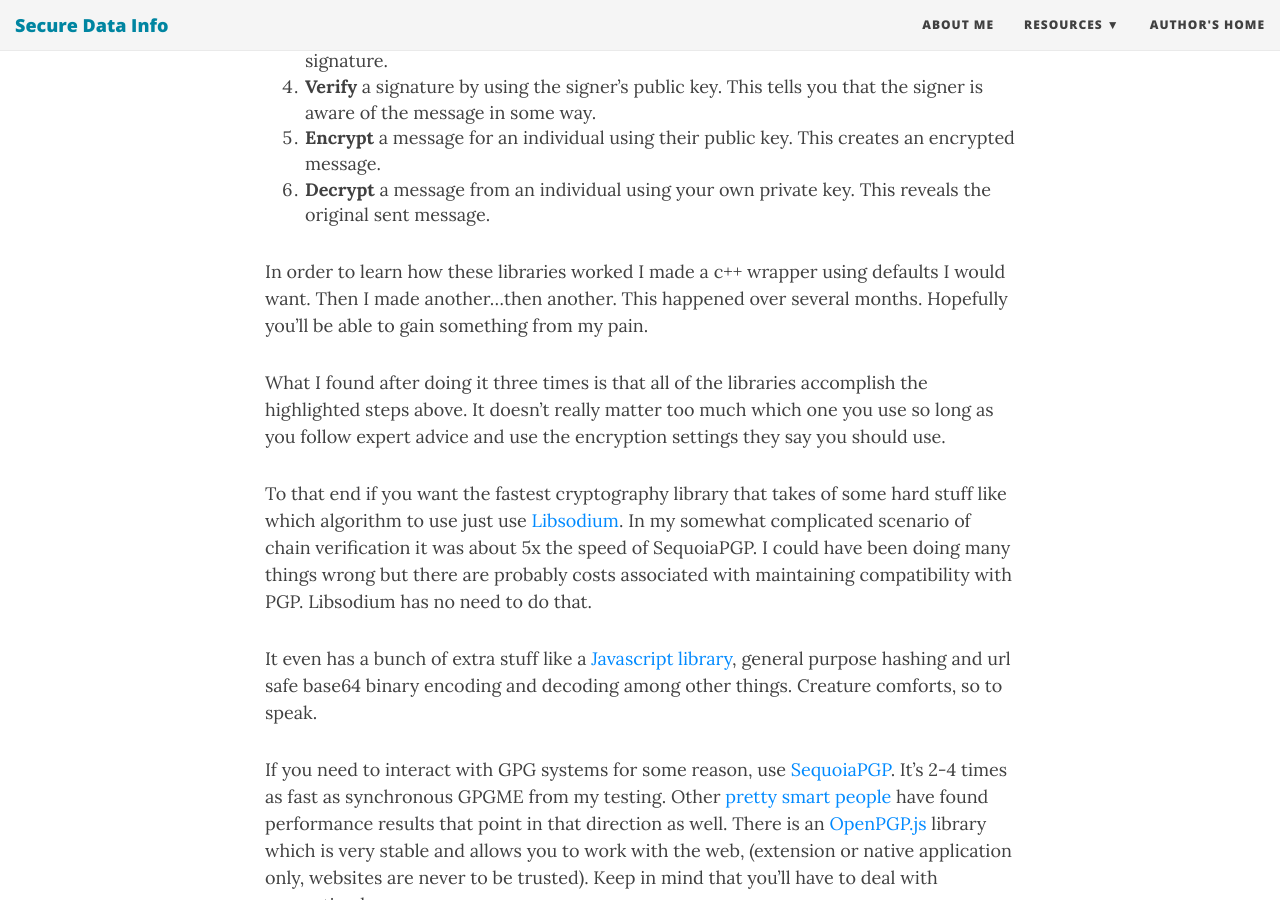
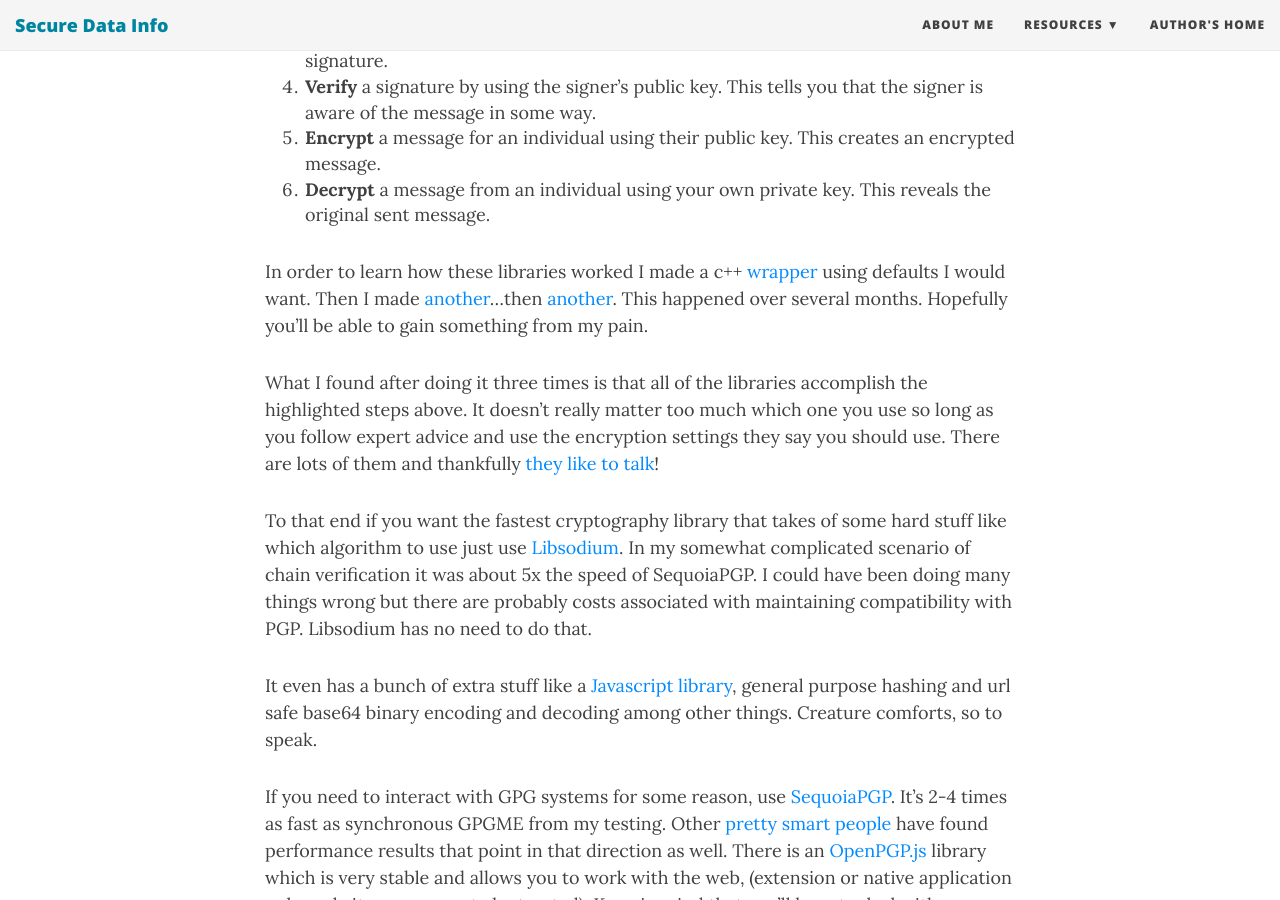
Before and after one commit to anidean/anidean.github.io, a Jekyll site: the page built from _posts/2020-06-10-cryptography-libs.md, in a window 1280 px wide and 900 px high, scrolled down 1205 px. Built offline with Jekyll 4.4.1, drawn with Linux system fonts in a browser that asks for light colours; nearby versions of some CDN libraries.

Commit message:
adding knowledge sources, adding source links for seeing crappy code

```diff
--- a/_posts/2020-06-10-cryptography-libs.md
+++ b/_posts/2020-06-10-cryptography-libs.md
@@ -20,9 +20,9 @@
 5. **Encrypt** a message for an individual using their public key.  This creates an encrypted message.
 6. **Decrypt** a message from an individual using your own private key.  This reveals the original sent message.
 
-In order to learn how these libraries worked I made a c++ wrapper using defaults I would want.  Then I made another...then another.  This happened over several months.  Hopefully you'll be able to gain something from my pain.
+In order to learn how these libraries worked I made a c++ [wrapper](https://gist.github.com/anidean/aaf803fdb68a2bc22994762d74a879d2) using defaults I would want.  Then I made [another](https://gist.github.com/anidean/dc3b4dd75ae6259cfb317c2918950ca0)...then [another](https://github.com/anidean/agginym-cli/blob/master/keyutil.cpp).  This happened over several months.  Hopefully you'll be able to gain something from my pain.
 
-What I found after doing it three times is that all of the libraries accomplish the highlighted steps above.  It doesn't really matter too much which one you use so long as you follow expert advice and use the encryption settings they say you should use.
+What I found after doing it three times is that all of the libraries accomplish the highlighted steps above.  It doesn't really matter too much which one you use so long as you follow expert advice and use the encryption settings they say you should use.  There are lots of them and thankfully [they](https://latacora.micro.blog/) [like](https://www.schneier.com/) [to](https://security.googleblog.com/2017/02/announcing-first-sha1-collision.html) [talk](https://protonmail.com/blog/what-is-pgp-encryption/)!
 
 To that end if you want the fastest cryptography library that takes of some hard stuff like which algorithm to use just use [Libsodium](https://github.com/jedisct1/libsodium).  In my somewhat complicated scenario of chain verification it was about 5x the speed of SequoiaPGP.  I could have been doing many things wrong but there are probably costs associated with maintaining compatibility with PGP. Libsodium has no need to do that.
 
```
